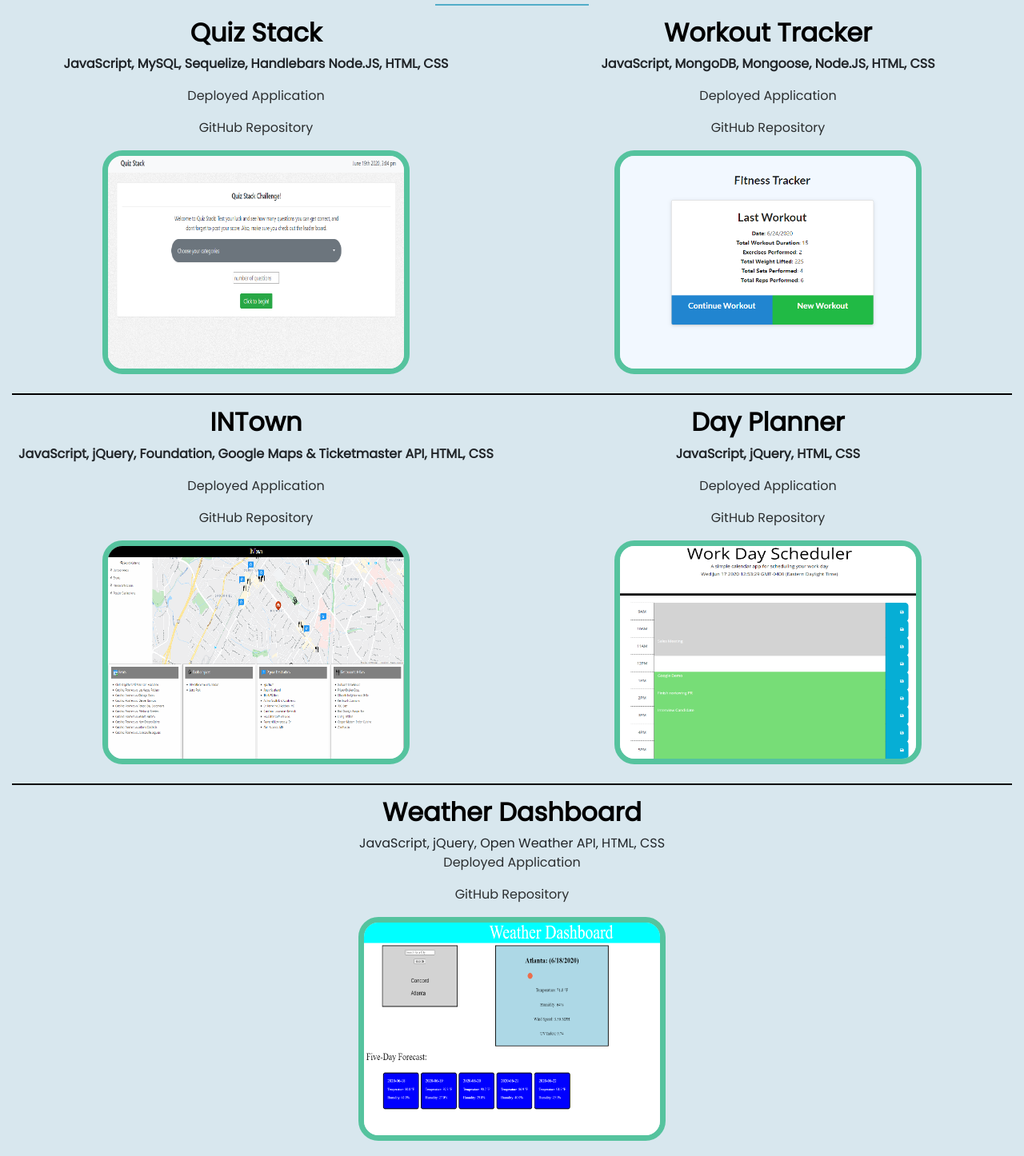
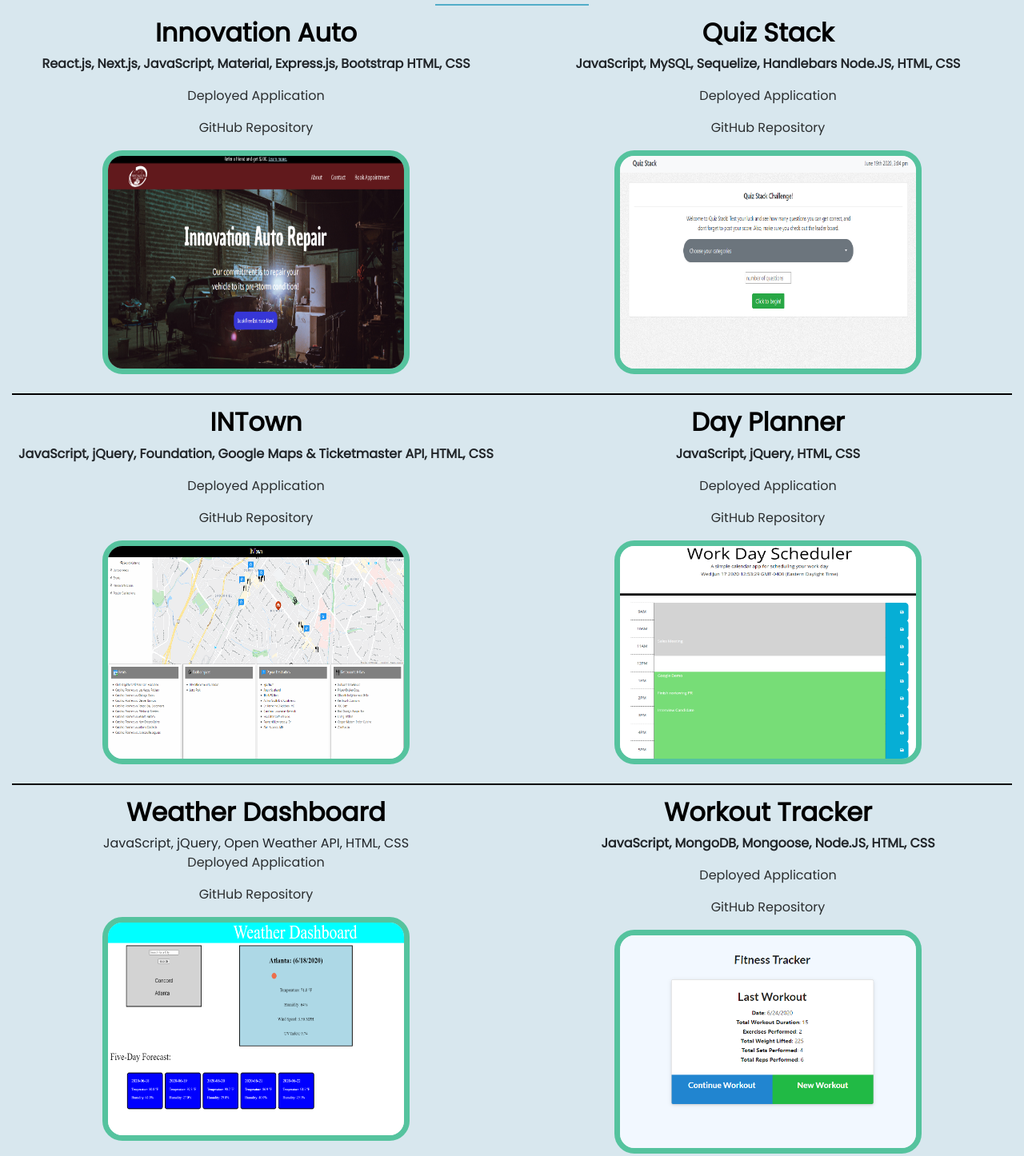
Before and after one commit to graysondeese/graysondeese.github.io, a plain HTML site: page index.html in a window 1280 px wide. Shown: the part 1825-3271 px from the top of the page at 80% size. Drawn offline with nearby package versions, Linux system fonts and the light colour scheme.

Commit message:
innovation auto added

```diff
--- a/index.html
+++ b/index.html
@@ -142,6 +142,30 @@
     <div class="container-fluid mb-5">
       <!-- row 1 -->
       <div class="row">
+        <!-- Innovation Auto -->
+        <div class="col-md-6 text-center mb-4">
+          <h2>Innovation Auto</h2>
+          <p>React.js, Next.js, JavaScript, Material, Express.js, Bootstrap HTML, CSS</p>
+          <p>
+            <a
+              href="https://innovation-pdr.herokuapp.com/"
+              target="_blank"
+              >Deployed Application</a
+            >
+          </p>
+          <p>
+            <a
+              href="https://github.com/graysondeese/Innovation-Auto-Repair"
+              target="_blank"
+              >GitHub Repository</a
+            >
+          </p>
+          <img
+            class="portfolioPics"
+            src="Assets/Images/Innovation.PNG"
+            alt="Innovation Auto"
+          />
+        </div>
         <!-- Quiz Stack -->
         <div class="col-md-6 text-center mb-4">
           <h2>Quiz Stack</h2>
@@ -160,30 +184,6 @@
             class="portfolioPics"
             src="Assets/Images/qs-pic.PNG"
             alt="Quiz Stack"
-          />
-        </div>
-        <!-- Workout Tracker -->
-        <div class="col-md-6 text-center mb-4">
-          <h2>Workout Tracker</h2>
-          <p>JavaScript, MongoDB, Mongoose, Node.JS, HTML, CSS</p>
-          <p>
-            <a
-              href="https://limitless-springs-47529.herokuapp.com/"
-              target="_blank"
-              >Deployed Application</a
-            >
-          </p>
-          <p>
-            <a
-              href="https://github.com/graysondeese/WorkoutTracker"
-              target="_blank"
-              >GitHub Repository</a
-            >
-          </p>
-          <img
-            class="portfolioPics"
-            src="Assets/Images/wt-pic.PNG"
-            alt="Workout Tracker"
           />
         </div>
       </div>
@@ -239,7 +239,7 @@
      <!-- row 3 -->
       <div class="row">
          <!-- Weather Dashboard -->
-        <div class="col-md-12 text-center mb-4">
+        <div class="col-md-6 text-center mb-4">
           <h2>Weather Dashboard</h2>
           JavaScript, jQuery, Open Weather API, HTML, CSS
           <p>
@@ -260,6 +260,30 @@
             class="portfolioPics"
             src="Assets/Images/wdPic.PNG"
             alt="Weather Dashboard"
+          />
+        </div>
+        <!-- Workout Tracker -->
+        <div class="col-md-6 text-center mb-4">
+          <h2>Workout Tracker</h2>
+          <p>JavaScript, MongoDB, Mongoose, Node.JS, HTML, CSS</p>
+          <p>
+            <a
+              href="https://limitless-springs-47529.herokuapp.com/"
+              target="_blank"
+              >Deployed Application</a
+            >
+          </p>
+          <p>
+            <a
+              href="https://github.com/graysondeese/WorkoutTracker"
+              target="_blank"
+              >GitHub Repository</a
+            >
+          </p>
+          <img
+            class="portfolioPics"
+            src="Assets/Images/wt-pic.PNG"
+            alt="Workout Tracker"
           />
         </div>
       </div>
```
Also changed, not shown: Assets/Images/Innovation.PNG (added), 1 other file.
